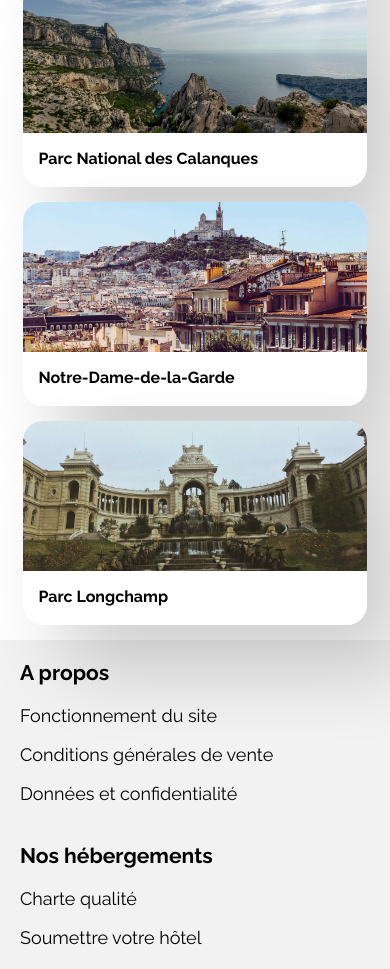
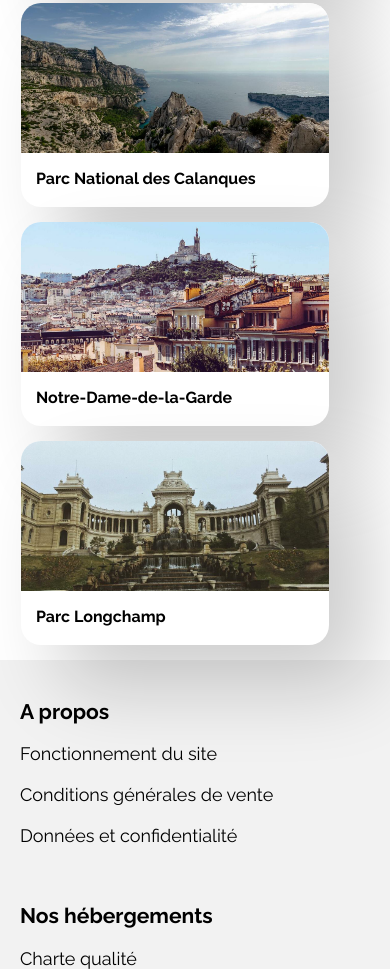
Before and after one commit to Sacha-Jok/Projet-2, a plain HTML site: page index.html in a window 390 px wide. Shown: the part 3680-4649 px from the top of the page. Drawn offline with nearby package versions, Linux system fonts and the light colour scheme.

Commit message:
overflow correction

```diff
--- a/index.html
+++ b/index.html
@@ -3,6 +3,7 @@
 <head>
    <title>Booki</title>
    <meta charset="utf-8">
+   <meta content="width=device-width, initial-scale=1" name="viewport" />
    <link rel="icon" type="image/x-icon" href="images/logo/favicon.ico">
    <link href="https://unpkg.com/@csstools/normalize.css" rel="stylesheet" />
    <link rel="stylesheet" type="text/css" href="styles.css">
@@ -151,9 +152,9 @@
          </div>
       </div>
       <div class="bloc-2">
+         <h2>Activités à Marseille</h2>
          <div class="activity">
          <div id="activity"></div>
-         <h2>Activités à Marseille</h2>
          <div class="activity-bubble">
             <div class="activity-bubble-1">
                <a href="#">
@@ -173,6 +174,8 @@
                   <h3>Îles du Frioul</h3>
                </a>
             </div>
+         </div>
+         <div class="activity-bubble">
             <div class="activity-bubble-1">
                <a href="#">
                   <img src="images/activites/3_medium/kilyan-sockalingum-NR8-cBCN3aI-unsplash.jpg " alt="Photo du Parc National des Calanques">
@@ -191,6 +194,7 @@
                   <h3>Parc Longchamp</h3>
                </a>
             </div>
+         </div>
          </div>
          </div>
       </div>
--- a/styles.css
+++ b/styles.css
@@ -1,6 +1,7 @@
 body{
    font-family: "Raleway", sans-serif;
-   margin: 0 35px;
+   margin: 0;
+   width: auto;
 }
 
 .bold{
@@ -45,6 +46,12 @@ nav a:hover{
 
 /* Main */
 
+   /*Bloc-0*/
+
+.bloc-0{
+   margin-left: 40px;
+   block-size: min-content;
+}
    /*Search*/
 
 .search h1{
@@ -190,7 +197,10 @@ form{
 
 .bloc-1{
    display: flex;
+   flex-wrap: wrap;
    align-items: start;
+   margin-left: 40px;
+   width: auto;
 }
 
    /*Place*/
@@ -334,12 +344,21 @@ form{
    bottom: 10px;
 }
 
+   /*Bloc-2*/
+
+.bloc-2{
+   margin-left: 40px;
+}
+
+.bloc-2 h2{
+   margin: 40px 0;
+}
    /* Activity */
 
 .activity{
-   width: 1590px;
    border-radius: 20px;
-   margin-bottom:40px;
+   display: flex;
+   flex-wrap: wrap;
 }
 
 .activity-bubble{
@@ -347,9 +366,9 @@ form{
    flex-direction: column;
    flex-wrap: wrap;
    height: 455px;
-   width: 100%;
-   margin-bottom: 50px;
-   justify-content: center;
+   width: 774px;
+   margin-bottom: 40px;
+   margin-right: 40px;
 }
 
 .activity-bubble >*, .activity-bubble img{
@@ -361,6 +380,7 @@ form{
    border-radius: 20px;
    box-shadow: 40px 40px 80px rgba(0, 0, 0, 0.2);
    background-color: white;
+   margin-right: 40px;
 }
 
 .activity-bubble-2{
@@ -438,10 +458,9 @@ form{
 
 .bloc-3{
    display: flex;
-   padding: 40px 0 40px 80px;
-   margin: 0 -40px;
+   padding: 40px 0 40px 40px;
+   margin: 0;
    background-color: #f2f2f2;
-   width: 100%;
 }
 
 .bloc-3 div{
@@ -456,8 +475,13 @@ form{
    margin-right: 80px;
 }
 
+.bloc-3 h3{
+   margin: 0;
+}
+
 .bloc-3 p{
    display: table;
+   margin-top: 20px;
 }
 
 .bloc-3 a{
@@ -469,6 +493,9 @@ form{
    color: #0065FC;
 }
 
+.footer{
+   width: auto;
+}
 /* Responsive tablette */
 
 @media all and (max-width: 992px)
@@ -478,13 +505,10 @@ form{
       margin: 0;
    }
 
-   .bloc-0{
-      margin: 0 30px;
-   }
-
    .bloc-1{
       flex-direction: column-reverse;
       width: 100%;
+      margin: 0;
    }
 
    .filter li{
@@ -592,17 +616,16 @@ form{
 
    .bloc-3{
       display: flex;
-      justify-content: space-between;
+      justify-content: space-evenly;
       background-color: #f2f2f2;
-      width: 100%;
       margin: 0;
-      padding: 0 0 40px 40px;
+      padding: 0;
    }
 
    .col-1, .col-2, .col-3{
-      padding-left: 20px;
-      margin-right: 0;
-      width: 88%;
+      margin-right: 40px;
+      margin-top: 40px;
+      width: auto;
    }
 
 
@@ -835,7 +858,6 @@ form{
       display: flex;
       flex-direction: column;
       background-color: #f2f2f2;
-      width: 100%;
       margin: 0;
       padding: 0;
    }
```
